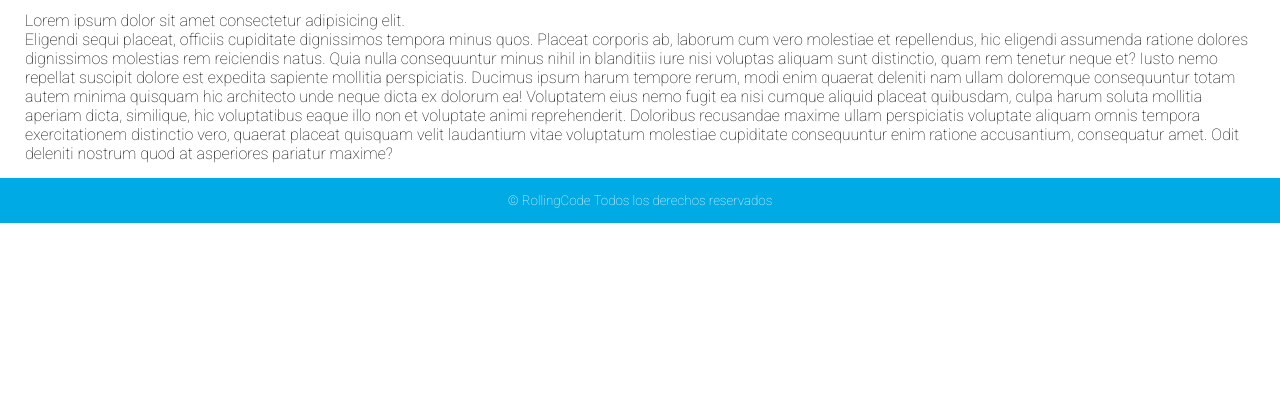
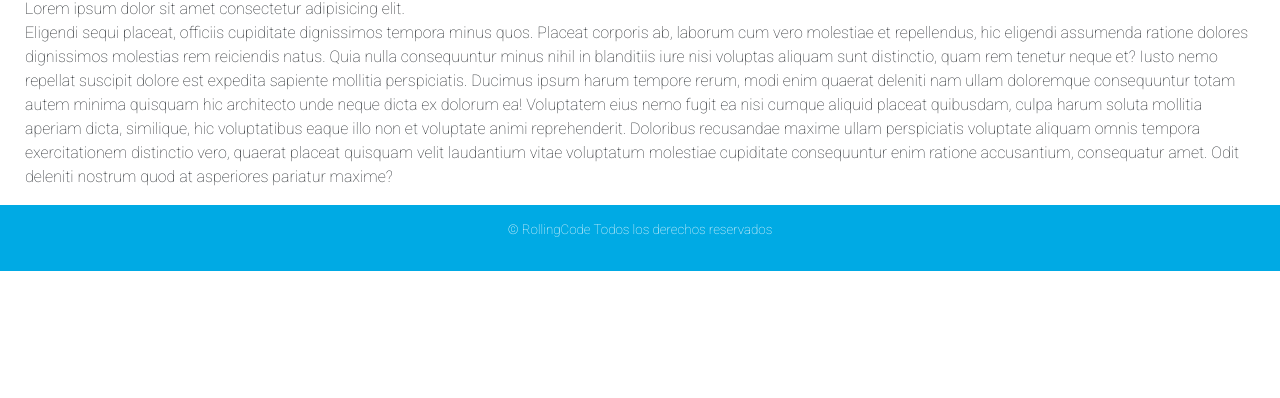
Before and after one commit to facundomoya/miPrimeraWebfamoya, a plain HTML site: page index.html in a window 1280 px wide. Shown: the part 402-800 px from the top of the page. Drawn offline with nearby package versions, Linux system fonts and the light colour scheme.

Commit message:
se agrego el link de bootstrap

```diff
--- a/index.html
+++ b/index.html
@@ -8,6 +8,8 @@
     <meta name="keywords" content="html, css, tablas, listas, navegacion" />
     <meta name="author" content="Facundo Moya" />
     <link rel="stylesheet" href="CSS/style.css" />
+    <!-- CSS only -->
+<link href="https://cdn.jsdelivr.net/npm/bootstrap@5.1.0/dist/css/bootstrap.min.css" rel="stylesheet" integrity="sha384-KyZXEAg3QhqLMpG8r+8fhAXLRk2vvoC2f3B09zVXn8CA5QIVfZOJ3BCsw2P0p/We" crossorigin="anonymous">
     <title class="text-light">Mi primer web</title>
   </head>
   <body>
```
